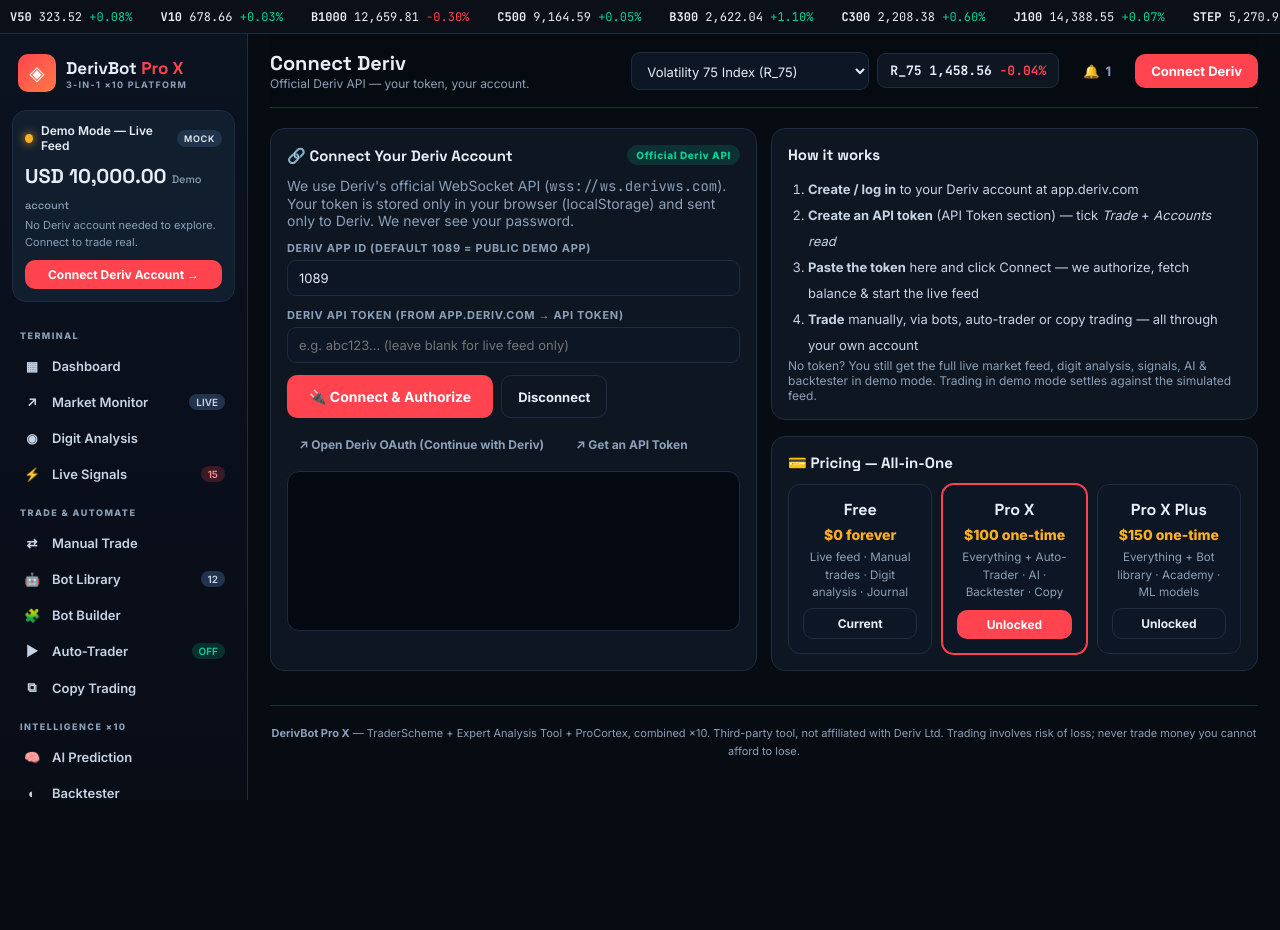
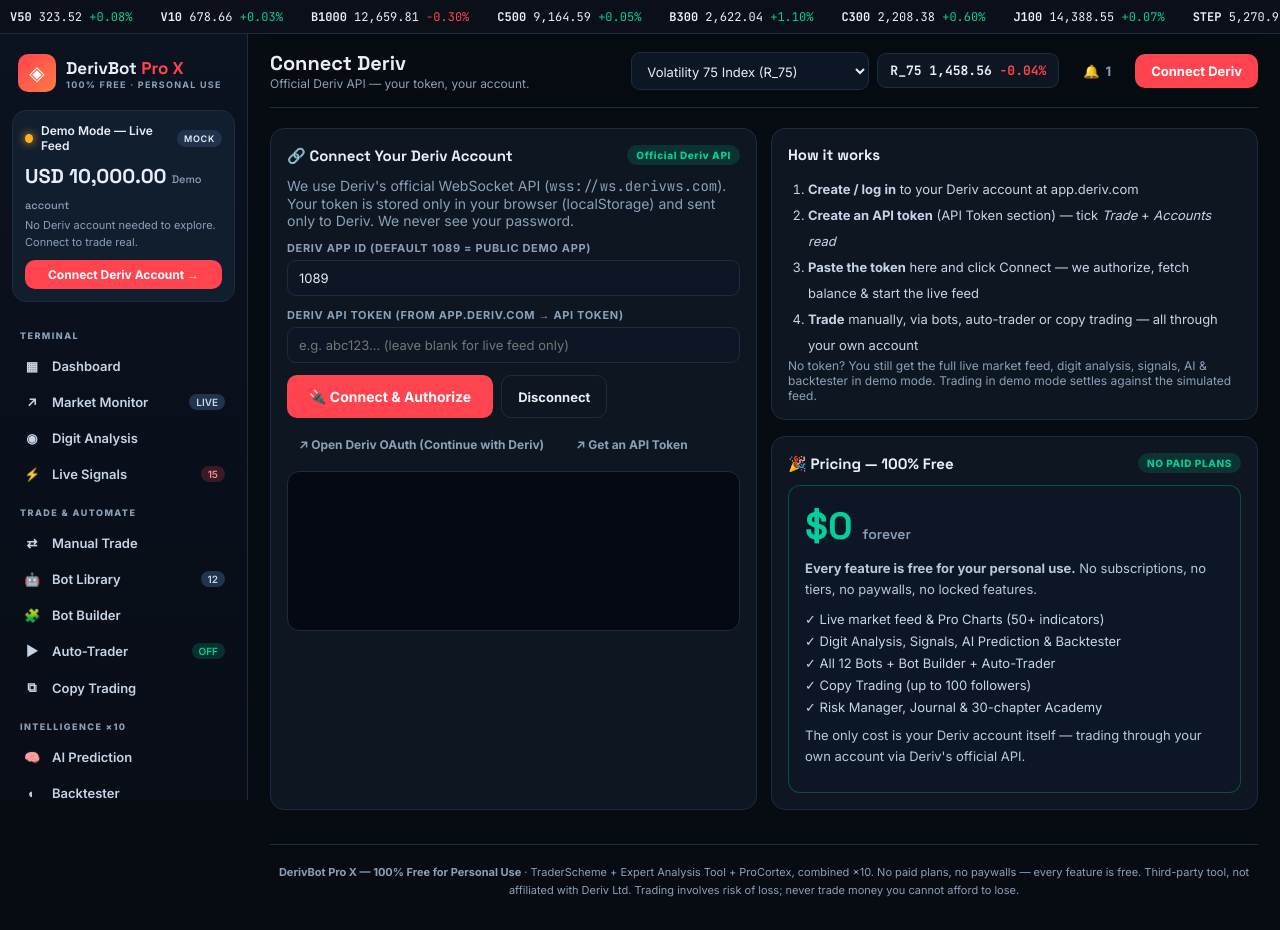
Before and after one commit to geekyacehub/Derivbot, a plain HTML site: page index.html in a window 1280 px wide. Both pictures are taken after a click on the button "Connect Deriv Account →". Before the commit the page ends 800 px from the top, so only its background shows below. Drawn offline with Linux system fonts and the light colour scheme.

Commit message:
Make all features 100% free for personal use - remove paid plans
- Remove Pro X $100 / Pro X Plus $150 pricing tiers and copy-trading tiers
- Replace with single '100% Free - Personal Use' card listing all unlocked features
- Add free banner on dashboard, free badge in sidebar, $0 stat in hero
- Update title, meta, footer, README and welcome alert to state no paywalls
- Copy trading now explicitly free for any balance, up to 100 followers

Co-authored-by: arena-agent <297053741+arena-agent@users.noreply.github.com>

```diff
--- a/app.js
+++ b/app.js
@@ -1,4 +1,5 @@
-/* DerivBot Pro X — TraderScheme × Expert Analysis × ProCortex combined ×10
+/* DerivBot Pro X — 100% FREE for personal use. No paid plans, no paywalls.
+   TraderScheme × Expert Analysis × ProCortex combined ×10.
    Live Deriv WebSocket API + simulated feed fallback. No build step. */
 'use strict';
 
@@ -724,7 +725,7 @@ function init(){
   // risk defaults
   $('riskDailyLoss').value=S.risk.dailyLoss; $('riskMaxStakePct').value=S.risk.maxStakePct; $('riskMaxLossStreak').value=S.risk.maxLossStreak; $('riskTimer').value=S.risk.timer;
   renderFeatures(); renderBots(); renderBuilder(); renderFollowers(); renderCourses(); renderJournal(); renderAutoStats(); renderOpenContracts(); updateConnUI(); updateProposal(); renderTicker(); renderSnapshot(); renderSession(); renderSignals(); renderAI(); renderRisk();
-  addAlert('Welcome to DerivBot Pro X — demo feed is live. Connect Deriv to trade.');
+  addAlert('🎉 Welcome to DerivBot Pro X — 100% FREE, all features unlocked. Demo feed is live. Connect Deriv to trade.');
   // mock feed loop (2s ticks, like Deriv synthetic indices)
   setInterval(mockTick, 2000);
   setInterval(()=>{ if(S.ws&&S.ws.readyState===1){ /* keepalive */ } }, 25000);
--- a/index.html
+++ b/index.html
@@ -3,8 +3,8 @@
 <head>
 <meta charset="UTF-8">
 <meta name="viewport" content="width=device-width, initial-scale=1.0">
-<title>DerivBot Pro X — All-in-One Deriv Trading Platform</title>
-<meta name="description" content="TraderScheme + Expert Analysis + ProCortex combined ×10. Live Deriv digits, AI signals, bots, auto-trader, copy trading, journal & academy.">
+<title>DerivBot Pro X — 100% FREE All-in-One Deriv Trading Platform</title>
+<meta name="description" content="100% FREE for personal use. TraderScheme + Expert Analysis + ProCortex combined ×10. Live Deriv digits, AI signals, bots, auto-trader, copy trading, journal & academy. No paid plans. No paywalls.">
 <link rel="preconnect" href="https://fonts.googleapis.com">
 <link href="https://fonts.googleapis.com/css2?family=Inter:wght@400;500;600;700;800;900&family=Space+Grotesk:wght@500;600;700&family=JetBrains+Mono:wght@400;600;700&display=swap" rel="stylesheet">
 <link rel="stylesheet" href="style.css">
@@ -19,7 +19,7 @@
   <aside class="sidebar">
     <div class="logo">
       <div class="logo-mark">◈</div>
-      <div><div class="logo-name">DerivBot <span>Pro X</span></div><div class="logo-sub">3-IN-1 ×10 PLATFORM</div></div>
+      <div><div class="logo-name">DerivBot <span>Pro X</span></div><div class="logo-sub">100% FREE · PERSONAL USE</div></div>
     </div>
 
     <div class="conn-card" id="connCard">
@@ -55,8 +55,9 @@
     </nav>
 
     <div class="sidebar-foot">
+      <div class="free-mini">🎉 <b>ALL FEATURES FREE</b> — No paid plans, no paywalls, no subscriptions. Built for personal use.</div>
       <div class="risk-mini">⚠️ Trading involves risk. Past performance ≠ future results. Not affiliated with Deriv Ltd.</div>
-      <div class="ver">DerivBot Pro X v2.0 · Built from TraderScheme + Expert + ProCortex</div>
+      <div class="ver">DerivBot Pro X v2.1 · 100% Free · TraderScheme + Expert + ProCortex</div>
     </div>
   </aside>
 
@@ -80,11 +81,12 @@
 
     <!-- ============ DASHBOARD ============ -->
     <section class="view active" id="view-dashboard">
+      <div class="free-banner">🎉 <b>100% FREE — Personal Use</b> · Every bot, signal, AI tool, auto-trader & course is unlocked. No paid plans. No subscriptions. No locked features. <button class="btn btn-green btn-sm" onclick="showView('bots')">Explore free features →</button></div>
       <div class="hero">
         <div class="hero-copy">
-          <div class="eyebrow">★ TRADERSCHEME × EXPERT ANALYSIS × PROCORTEX — COMBINED & MULTIPLIED ×10</div>
+          <div class="eyebrow">★ TRADERSCHEME × EXPERT ANALYSIS × PROCORTEX — COMBINED & MULTIPLIED ×10 · 100% FREE</div>
           <h2>One platform.<br><span class="grad">Every edge. Every bot. Every signal.</span></h2>
-          <p>Live Deriv tick streaming, digit probability distributions, 96-indicator auto-trader, AI prediction engine, copy trading, backtester, risk manager & a 30-chapter academy — all connected to <b>your</b> Deriv account.</p>
+          <p><b>All features free — no paid plans, no paywalls.</b> Live Deriv tick streaming, digit probability distributions, 96-indicator auto-trader, AI prediction engine, copy trading, backtester, risk manager & a 30-chapter academy — all connected to <b>your</b> Deriv account, for your personal use.</p>
           <div class="hero-cta">
             <button class="btn btn-red btn-lg" onclick="showView('connect')">🔗 Connect Deriv & Trade</button>
             <button class="btn btn-outline btn-lg" onclick="showView('signals')">⚡ See Live Signals</button>
@@ -94,7 +96,7 @@
             <div><b id="statTicks">0</b><span>Ticks analysed today</span></div>
             <div><b>50+</b><span>Indicators</span></div>
             <div><b>10</b><span>Synthetic indices</span></div>
-            <div><b>&lt;400ms</b><span>Dashboard latency</span></div>
+            <div><b style="color:var(--green)">$0</b><span>Forever free · All features</span></div>
           </div>
         </div>
         <div class="hero-panel">
@@ -303,11 +305,10 @@
         <div class="card">
           <div class="card-head"><h4>📊 Copy Results — Per Follower</h4></div>
           <div id="copyResults"></div>
-          <div class="card-head" style="margin-top:16px"><h4>Copy Tiers (Expert Analysis style)</h4></div>
-          <div class="tiers">
-            <div class="tier"><b>Starter</b><span>$100–$499 balance</span><button class="btn btn-ghost btn-sm" onclick="toast('Contact support for Starter pricing')">Contact</button></div>
-            <div class="tier"><b>Growth</b><span>$500–$999 balance</span><button class="btn btn-ghost btn-sm" onclick="toast('Contact support for Growth pricing')">Contact</button></div>
-            <div class="tier"><b>Pro</b><span>$1,000+ balance</span><button class="btn btn-ghost btn-sm" onclick="toast('Contact support for Pro pricing')">Contact</button></div>
+          <div class="card-head" style="margin-top:16px"><h4>🎉 Copy Trading — Free for Everyone</h4></div>
+          <div class="free-box">
+            <b>Unlimited followers · No tiers · No fees</b>
+            <p>Copy trading works for any account balance — $100 or $10,000, same full access. Add up to 100 follower tokens with per-token stake & symbol limits. 100% free for your personal use.</p>
           </div>
         </div>
       </div>
@@ -412,11 +413,18 @@
             </ol>
             <p class="muted small">No token? You still get the full live market feed, digit analysis, signals, AI & backtester in demo mode. Trading in demo mode settles against the simulated feed.</p>
           </div>
-          <div class="card" style="margin-top:16px"><div class="card-head"><h4>💳 Pricing — All-in-One</h4></div>
-            <div class="tiers">
-              <div class="tier"><b>Free</b><span>$0 forever</span><small>Live feed · Manual trades · Digit analysis · Journal</small><button class="btn btn-outline btn-sm" onclick="toast('You are on Free — enjoy!')">Current</button></div>
-              <div class="tier hot"><b>Pro X</b><span>$100 one-time</span><small>Everything + Auto-Trader · AI · Backtester · Copy</small><button class="btn btn-red btn-sm" onclick="toast('Pro X is unlocked in this build 🎉')">Unlocked</button></div>
-              <div class="tier"><b>Pro X Plus</b><span>$150 one-time</span><small>Everything + Bot library · Academy · ML models</small><button class="btn btn-outline btn-sm" onclick="toast('Plus is unlocked in this build 🎉')">Unlocked</button></div>
+          <div class="card" style="margin-top:16px"><div class="card-head"><h4>🎉 Pricing — 100% Free</h4><span class="badge">NO PAID PLANS</span></div>
+            <div class="free-box">
+              <div class="free-price">$0 <span>forever</span></div>
+              <p><b>Every feature is free for your personal use.</b> No subscriptions, no tiers, no paywalls, no locked features.</p>
+              <ul class="free-list">
+                <li>✓ Live market feed & Pro Charts (50+ indicators)</li>
+                <li>✓ Digit Analysis, Signals, AI Prediction & Backtester</li>
+                <li>✓ All 12 Bots + Bot Builder + Auto-Trader</li>
+                <li>✓ Copy Trading (up to 100 followers)</li>
+                <li>✓ Risk Manager, Journal & 30-chapter Academy</li>
+              </ul>
+              <p class="muted small">The only cost is your Deriv account itself — trading through your own account via Deriv's official API.</p>
             </div>
           </div>
         </div>
@@ -424,7 +432,7 @@
     </section>
 
     <footer class="footer">
-      <b>DerivBot Pro X</b> — TraderScheme + Expert Analysis Tool + ProCortex, combined ×10. Third-party tool, not affiliated with Deriv Ltd. Trading involves risk of loss; never trade money you cannot afford to lose.
+      <b>DerivBot Pro X — 100% Free for Personal Use</b> · TraderScheme + Expert Analysis Tool + ProCortex, combined ×10. No paid plans, no paywalls — every feature is free. Third-party tool, not affiliated with Deriv Ltd. Trading involves risk of loss; never trade money you cannot afford to lose.
     </footer>
   </main>
 </div>
--- a/style.css
+++ b/style.css
@@ -192,6 +192,16 @@ a{color:var(--blue);text-decoration:none}
 .tier{background:#0d1624;border:1px solid var(--line);border-radius:12px;padding:14px;display:flex;flex-direction:column;gap:6px;text-align:center}
 .tier.hot{border-color:var(--red);box-shadow:0 0 0 1px var(--red)}
 .tier b{font-family:'Space Grotesk';font-size:16px}.tier span{color:var(--amber);font-weight:800}.tier small{color:var(--mut);line-height:1.5;flex:1}
+/* 100% FREE — personal use */
+.free-banner{display:flex;align-items:center;gap:10px;flex-wrap:wrap;background:linear-gradient(90deg,rgba(0,208,156,.16),rgba(0,208,156,.05));border:1px solid rgba(0,208,156,.4);border-radius:12px;padding:12px 14px;margin-bottom:14px;font-size:13px}
+.free-banner .btn{margin-left:auto}
+.free-mini{font-size:11px;line-height:1.5;background:rgba(0,208,156,.1);border:1px solid rgba(0,208,156,.35);color:#c8f5e8;padding:9px;border-radius:10px;margin-bottom:8px}
+.free-box{background:#0d1624;border:1px solid rgba(0,208,156,.3);border-radius:12px;padding:16px}
+.free-box p{color:#b8c9dd;font-size:13px;line-height:1.65;margin:8px 0}
+.free-price{font-family:'Space Grotesk';font-size:38px;font-weight:800;color:var(--green)}
+.free-price span{font-size:14px;color:var(--mut);font-weight:600}
+.free-list{list-style:none;margin:10px 0;display:flex;flex-direction:column;gap:6px}
+.free-list li{font-size:13px;color:#c6d4e6}
 .progress-wrap{text-align:center;min-width:200px}
 .progress{height:12px;background:#16233a;border-radius:99px;overflow:hidden;margin:8px 0}
 .progress div{height:100%;background:linear-gradient(90deg,var(--red),var(--amber),var(--green));width:0%;transition:.3s}
```
Also changed, not shown: 1 other file.
